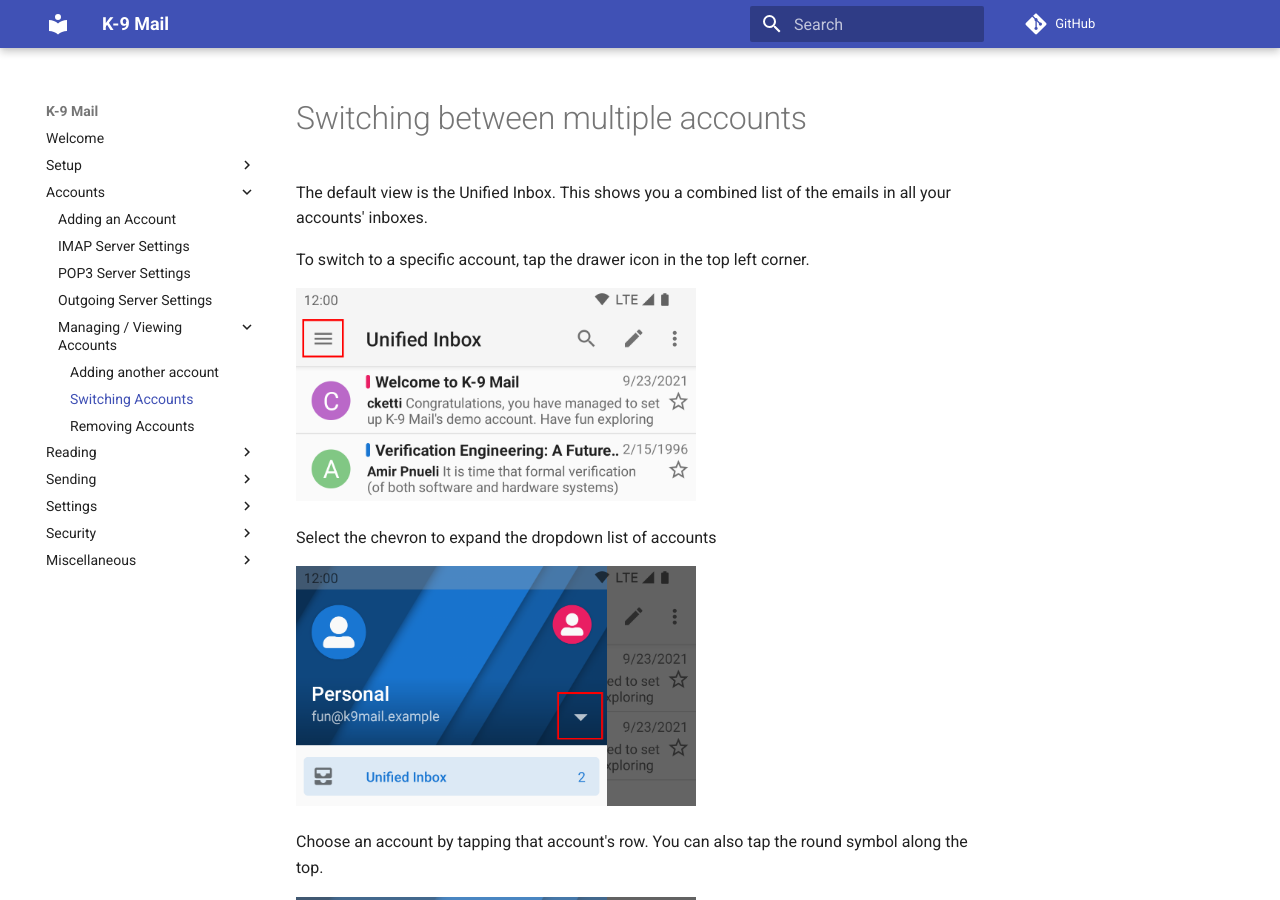
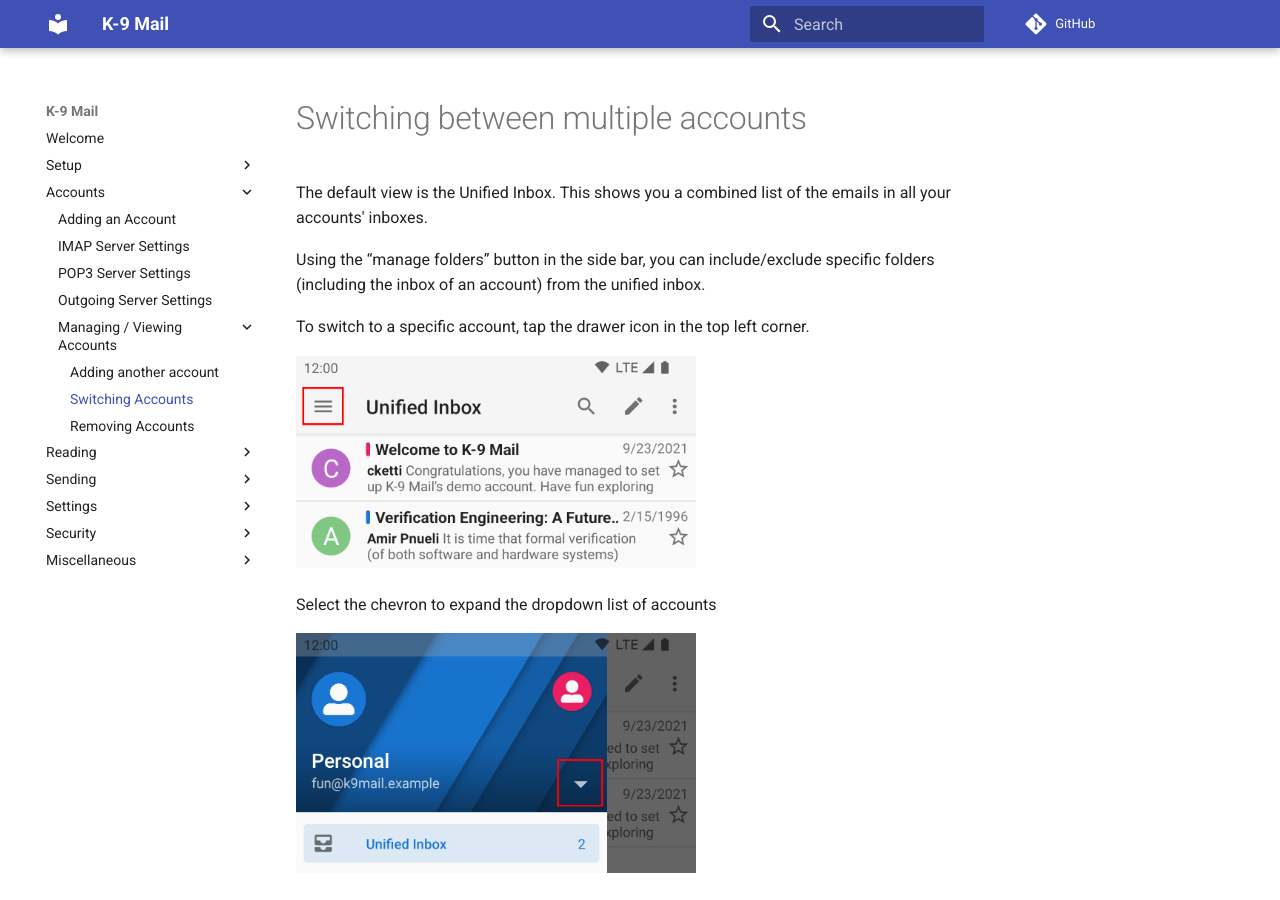
Before and after one commit to k9mail/k9mail-docs, an MkDocs documentation site: the page built from docs/en/current/accounts/switching.md, in a window 1280 px wide and 900 px high. Built offline with MkDocs 1.6.1 and Material for MkDocs 9.7.7, drawn with Linux system fonts in a browser that asks for light colours; comment, search, counter and statistics services are not loaded.

Commit message:
Added information how to include/exclude folders
Thanks to @ByteHamster at https://forum.k9mail.app/t/how-to-exclude-accounts-from-combined-view/4697

```diff
--- a/docs/en/current/accounts/switching.md
+++ b/docs/en/current/accounts/switching.md
@@ -2,6 +2,8 @@
 
 The default view is the Unified Inbox.
 This shows you a combined list of the emails in all your accounts' inboxes.
+
+Using the “manage folders” button in the side bar, you can include/exclude specific folders (including the inbox of an account) from the unified inbox.
 
 To switch to a specific account, tap the drawer icon in the top left corner.
 
```
